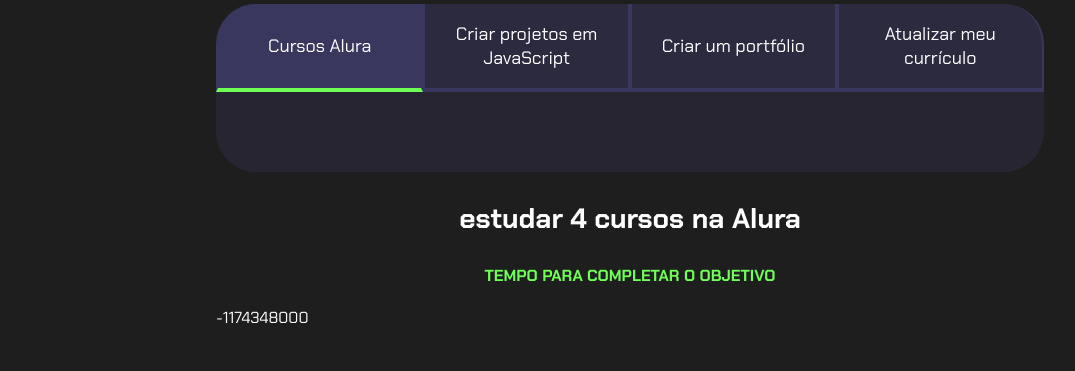
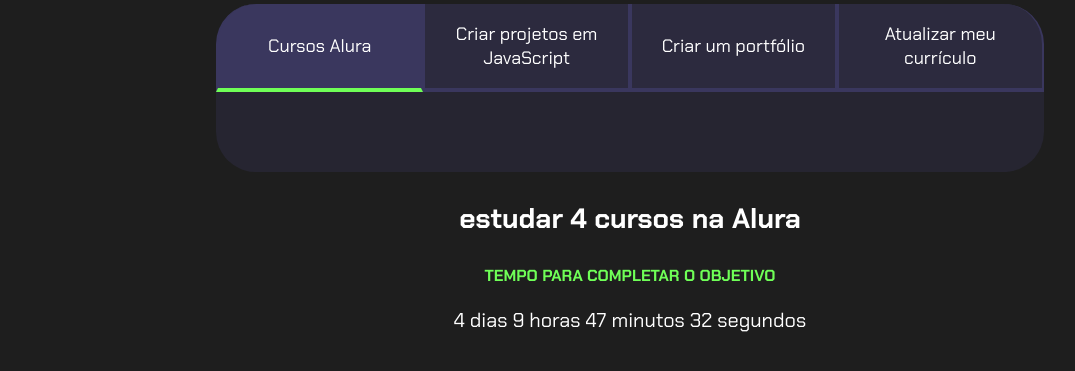
Before and after one commit to GuilhermeeSantos/programacao_3D_oficial, a plain HTML site: page index.html in a window 1280 px wide. Shown: the part 99-470 px from the top of the page, without its empty margins (10-1085 px from the left). Drawn offline with Linux system fonts and the light colour scheme.

Commit message:
Add files via upload

```diff
--- a/main.js
+++ b/main.js
@@ -1,9 +1,25 @@
 const botoes = document.querySelectorAll(".botao");
 const textos= document.querySelectorAll(".aba-conteudo");
 const contadores = document.querySelectorAll(".contador");
-const tempoObjetivo1 = new Date("2024-03-22T00:00:00");
-let tempoAtual= new Date();
-contadores[0].textContent = tempoObjetivo1 - tempoAtual;
+const tempoObjetivo1 = new Date("2024-04-09T00:00:00");
+
+contadores[0].textContent = calculaTempo(tempoObjetivo1)
+
+function calculaTempo (tempoObjetivo) {
+    let tempoAtual = new Date ();
+    let tempoFinal = tempoObjetivo - tempoAtual;
+    let segundos = Math.floor(tempoFinal/1000);
+    let minutos = Math.floor(segundos/60);
+    let horas = Math.floor(minutos/60);
+    let dias = Math.floor(horas/24)
+
+    segundos %= 60;
+    minutos %= 60;
+    horas %= 24;
+
+
+    return dias + " dias " + horas + " horas " + minutos + " minutos " + segundos + " segundos "
+}
 
 for (let i=0; i < botoes.length; i++){
     botoes[i].onclick=function(){
--- a/style.css
+++ b/style.css
@@ -86,6 +86,11 @@ body{
     text-transform: uppercase;
 }
 
+.contador{
+    font-size: 20px;
+    text-align: center;
+}
+
 @media screen and (min-width: 768px) {
     .botoes{
         display: flex;
```
